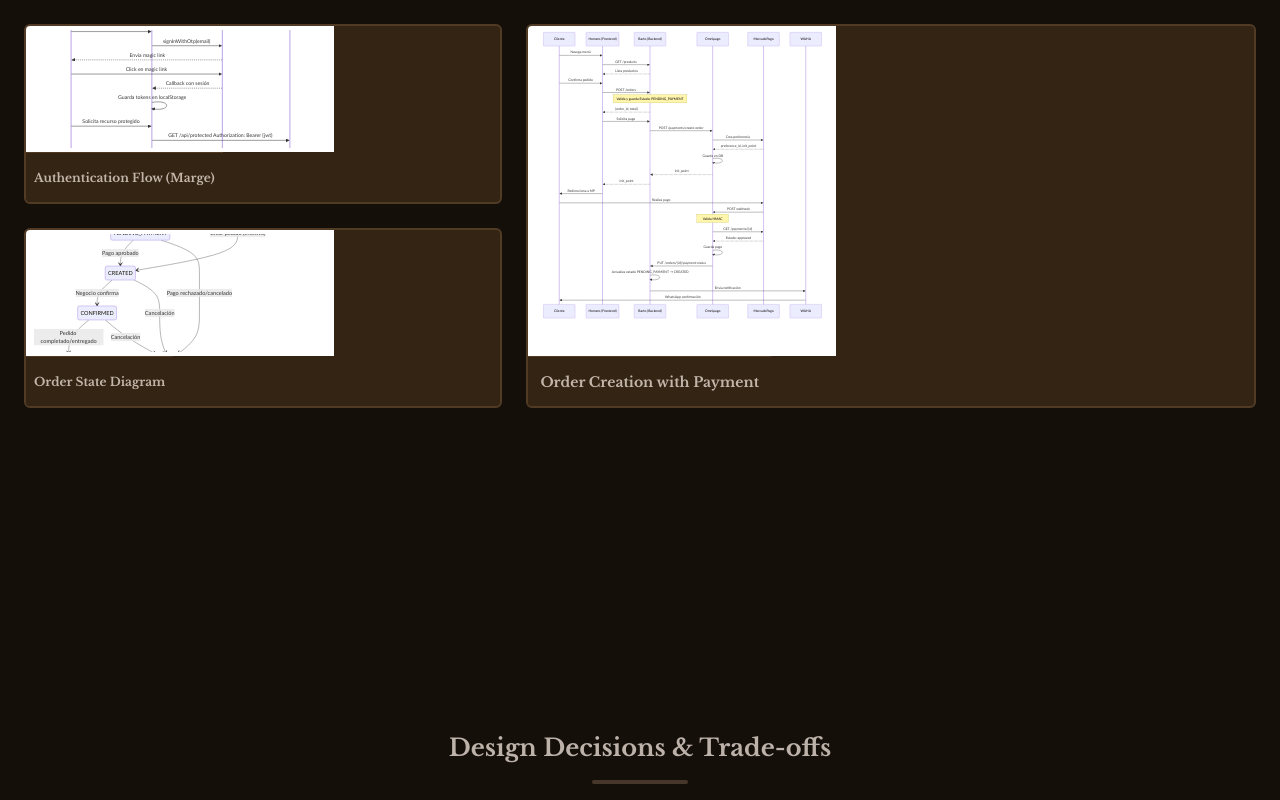
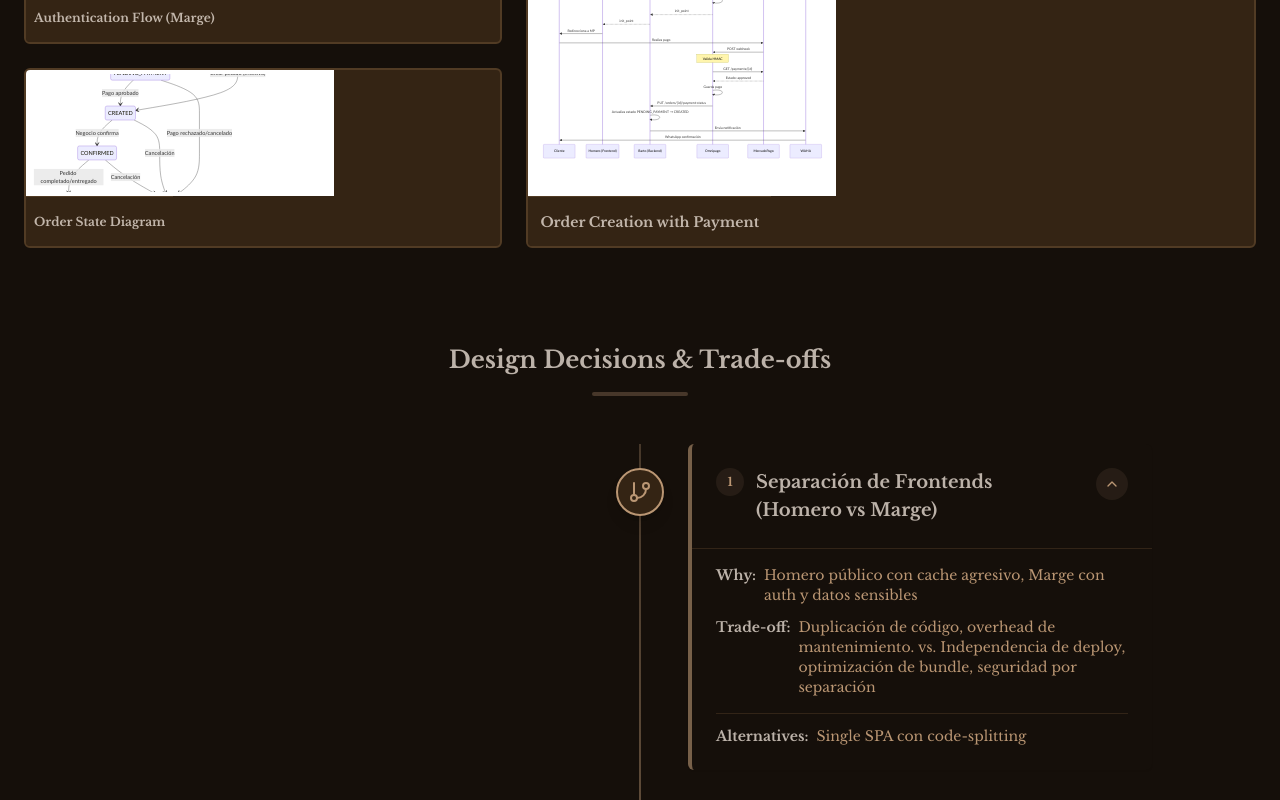
Before and after one commit to Alejotamayo28/web, a Next.js app: page /zapenu in a window 1280 px wide. Shown: the part 2000-2800 px from the top of the page. Built offline with nearby package versions, Linux system fonts and the light colour scheme.

Commit message:
Refactor Design Decisions & Trade-offs view

```diff
--- a/app/zapenu/page.tsx
+++ b/app/zapenu/page.tsx
@@ -203,6 +203,89 @@ const decisionsData = [
     alternatives: "Integrado en barto (monolito)"
   }
 ];
+
+// Component for Decision Accordion
+interface DecisionAccordionProps {
+  decision: {
+    decision: string;
+    why: string;
+    tradeoff: string;
+    alternatives: string;
+  };
+  index: number;
+  icon: React.ElementType;
+  isExpanded: boolean;
+  onToggle: () => void;
+}
+
+function DecisionAccordion({ decision, index, icon: Icon, isExpanded, onToggle }: DecisionAccordionProps) {
+  const isEven = index % 2 === 0;
+
+  return (
+    <div className="relative">
+      {/* Node - Positioned on the line */}
+      <div className={`absolute md:left-1/2 md:-translate-x-1/2 left-6 -translate-x-1/2 top-6 z-10`}>
+        <div className="w-10 h-10 md:w-12 md:h-12 rounded-full bg-card border-2 border-primary flex items-center justify-center shadow-lg hover:scale-110 transition-transform">
+          <Icon className="h-5 w-5 md:h-6 md:w-6 text-primary" />
+        </div>
+      </div>
+
+      {/* Card Container - Alternating sides on desktop */}
+      <div className={`md:grid md:grid-cols-2 md:gap-8 pl-16 md:pl-0 ${isEven ? '' : 'md:direction-rtl'}`}>
+        {/* Spacer for alternating layout */}
+        <div className={`hidden md:block ${isEven ? 'md:order-1' : 'md:order-2'}`}></div>
+
+        {/* Card */}
+        <div className={`${isEven ? 'md:order-2 md:pl-8' : 'md:order-1 md:pr-8'}`}>
+          <Card className="border-0 border-l-4 border-l-primary/60 hover:border-l-primary hover:shadow-lg transition-all duration-300 bg-background overflow-hidden">
+            {/* Header - Clickable */}
+            <button
+              onClick={onToggle}
+              className="w-full p-4 md:p-6 flex items-start gap-3 text-left hover:bg-accent/5 transition-colors"
+            >
+              <div className="flex-shrink-0 w-7 h-7 rounded-full bg-primary/10 flex items-center justify-center">
+                <span className="text-xs font-bold text-primary">{index + 1}</span>
+              </div>
+              <div className="flex-1 min-w-0">
+                <h3 className="text-base md:text-lg font-semibold text-foreground opacity-80 leading-tight pr-8">
+                  {decision.decision}
+                </h3>
+              </div>
+              <div className={`flex-shrink-0 w-8 h-8 rounded-full bg-primary/10 flex items-center justify-center transition-transform duration-300 ${isExpanded ? 'rotate-180' : ''}`}>
+                <ChevronDown className="h-4 w-4 text-primary" />
+              </div>
+            </button>
+
+            {/* Expandable Content */}
+            <div className={`transition-all duration-500 ease-in-out overflow-hidden ${isExpanded ? 'max-h-[500px] opacity-100' : 'max-h-0 opacity-0'}`}>
+              <div className="px-4 md:px-6 pb-4 md:pb-6 border-t border-border/50">
+                {/* Why & Trade-off */}
+                <div className="space-y-3 text-sm pt-4">
+                  <div className="flex gap-2">
+                    <span className="font-semibold text-foreground opacity-80 whitespace-nowrap">Why:</span>
+                    <span className="text-muted-foreground">{decision.why}</span>
+                  </div>
+                  <div className="flex gap-2">
+                    <span className="font-semibold text-foreground opacity-80 whitespace-nowrap">Trade-off:</span>
+                    <span className="text-muted-foreground">{decision.tradeoff}</span>
+                  </div>
+                </div>
+
+                {/* Alternatives */}
+                <div className="mt-4 pt-3 border-t border-border/50">
+                  <div className="flex flex-wrap items-center gap-2 text-sm">
+                    <span className="font-semibold text-foreground opacity-80 whitespace-nowrap">Alternatives:</span>
+                    <span className="text-muted-foreground">{decision.alternatives}</span>
+                  </div>
+                </div>
+              </div>
+            </div>
+          </Card>
+        </div>
+      </div>
+    </div>
+  );
+}
 
 const costsData = {
 baseline: [
@@ -574,7 +657,12 @@ export default function ZapenuProjectPage() {
   const [isProblemExpanded, setIsProblemExpanded] = useState(false);
   const [isImageModalOpen, setIsImageModalOpen] = useState(false);
   const [expandedLayers, setExpandedLayers] = useState<boolean[]>([true, false, false, false, false]);
+  const [expandedDecisions, setExpandedDecisions] = useState<boolean[]>([true, false, false, false, false, false]);
   const sectionRefs = useRef<{ [key: string]: HTMLElement | null }>({});
+
+  const toggleDecision = (index: number) => {
+    setExpandedDecisions(prev => prev.map((isExpanded, i) => i === index ? !isExpanded : isExpanded));
+  };
 
   const toggleLayer = (index: number) => {
     setExpandedLayers(prev => prev.map((isExpanded, i) => i === index ? !isExpanded : isExpanded));
@@ -628,7 +716,7 @@ export default function ZapenuProjectPage() {
         {/* Main Content */}
         <main className="flex-1 w-full min-w-0">
 {/* Overview Section - Three Panel Layout (Responsive) */}
-      <section id="overview" ref={(el) => { sectionRefs.current['overview'] = el; }} className="min-h-screen px-3 sm:px-4 md:px-6 py-8 md:py-20 overflow-x-hidden">
+      <section id="overview" ref={(el) => { sectionRefs.current['overview'] = el; }} className="px-3 sm:px-4 md:px-6 py-8 md:py-12 overflow-x-hidden">
         <div className="max-w-7xl mx-auto w-full">
           {/* Section Title */}
           <div className="text-center mb-6 md:mb-10">
@@ -811,7 +899,7 @@ export default function ZapenuProjectPage() {
       </section>
 
 {/* Architecture Section - Accordion Style */}
-      <section id="architecture" ref={(el) => { sectionRefs.current['architecture'] = el; }} className="min-h-screen px-4 md:px-6 py-12 md:py-20">
+      <section id="architecture" ref={(el) => { sectionRefs.current['architecture'] = el; }} className="px-4 md:px-6 py-8 md:py-12">
         <div className="max-w-6xl mx-auto">
           <div className="text-center mb-10 md:mb-12">
             <h2 className="text-xl md:text-2xl font-bold text-foreground opacity-80">System Architecture</h2>
@@ -993,7 +1081,7 @@ export default function ZapenuProjectPage() {
       </section>
 
 {/* Data Flows Section - Asymmetric Layout */}
-<section id="dataflows" ref={(el) => { sectionRefs.current['dataflows'] = el; }} className="min-h-screen px-4 md:px-6 py-12 md:py-20">
+      <section id="dataflows" ref={(el) => { sectionRefs.current['dataflows'] = el; }} className="px-4 md:px-6 py-8 md:py-12">
 <div className="max-w-7xl mx-auto">
 <div className="text-center mb-8 md:mb-10">
 <h2 className="text-xl md:text-2xl font-bold text-foreground opacity-80">Key Data Flows</h2>
@@ -1132,7 +1220,7 @@ WAHA->>Cliente: WhatsApp confirmación`}
 </section>
 
 {/* Design Decisions Section - Timeline Layout */}
-<section id="decisions" ref={(el) => { sectionRefs.current['decisions'] = el; }} className="min-h-screen px-4 md:px-6 py-12 md:py-20">
+      <section id="decisions" ref={(el) => { sectionRefs.current['decisions'] = el; }} className="px-4 md:px-6 py-8 md:py-12">
 <div className="max-w-5xl mx-auto">
 <div className="text-center mb-10 md:mb-12">
 <h2 className="text-xl md:text-2xl font-bold text-foreground opacity-80">Design Decisions & Trade-offs</h2>
@@ -1150,64 +1238,18 @@ WAHA->>Cliente: WhatsApp confirmación`}
 {/* Timeline Items */}
           <div className="space-y-8 md:space-y-12">
             {decisionsData.map((decision, idx) => {
-const isEven = idx % 2 === 0;
               const icons = [GitBranch, Database, Workflow, Cloud, MessageSquare, Server];
               const Icon = icons[idx % icons.length];
 
               return (
-<div key={idx} className="relative">
-{/* Node - Positioned on the line */}
-<div className={`absolute md:left-1/2 md:-translate-x-1/2 left-6 -translate-x-1/2 top-6 z-10`}>
-<div className="w-10 h-10 md:w-12 md:h-12 rounded-full bg-card border-2 border-primary flex items-center justify-center shadow-lg hover:scale-110 transition-transform">
-<Icon className="h-5 w-5 md:h-6 md:w-6 text-primary" />
-</div>
-</div>
-
-{/* Card Container - Alternating sides on desktop */}
-<div className={`md:grid md:grid-cols-2 md:gap-8 pl-16 md:pl-0 ${isEven ? '' : 'md:direction-rtl'}`}>
-{/* Spacer for alternating layout */}
-<div className={`hidden md:block ${isEven ? 'md:order-1' : 'md:order-2'}`}></div>
-
-{/* Card */}
-<div className={`${isEven ? 'md:order-2 md:pl-8' : 'md:order-1 md:pr-8'}`}>
-<Card className="border-l-4 border-l-primary/60 hover:border-l-primary hover:shadow-lg transition-all duration-300 bg-card/50">
-<CardContent className="p-4 md:p-6">
-{/* Header with number */}
-<div className="flex items-start gap-3 mb-4">
-<div className="flex-shrink-0 w-7 h-7 rounded-full bg-primary/10 flex items-center justify-center">
-<span className="text-xs font-bold text-primary">{idx + 1}</span>
-</div>
-<h3 className="text-base md:text-lg font-semibold text-foreground opacity-80 leading-tight">
-{decision.decision}
-</h3>
-</div>
-
-{/* Why & Trade-off */}
-<div className="space-y-3 text-sm">
-<div className="flex gap-2">
-<span className="font-semibold text-foreground opacity-80 whitespace-nowrap">Why:</span>
-<span className="text-muted-foreground">{decision.why}</span>
-</div>
-<div className="flex gap-2">
-<span className="font-semibold text-foreground opacity-80 whitespace-nowrap">Trade-off:</span>
-<span className="text-muted-foreground">{decision.tradeoff}</span>
-</div>
-</div>
-
-{/* Alternatives */}
-<div className="mt-4 pt-3 border-t border-border/50">
-<div className="flex flex-wrap items-center gap-2 text-sm">
-<span className="font-semibold text-foreground opacity-80 whitespace-nowrap">Alternatives:</span>
-<span className="text-muted-foreground">
-{decision.alternatives}
-</span>
-</div>
-</div>
-</CardContent>
-</Card>
-</div>
-</div>
-</div>
+                <DecisionAccordion
+                  key={idx}
+                  decision={decision}
+                  index={idx}
+                  icon={Icon}
+                  isExpanded={expandedDecisions[idx]}
+                  onToggle={() => toggleDecision(idx)}
+                />
               );
             })}
           </div>
```
Lines whose indentation alone changed are shown as unchanged.
